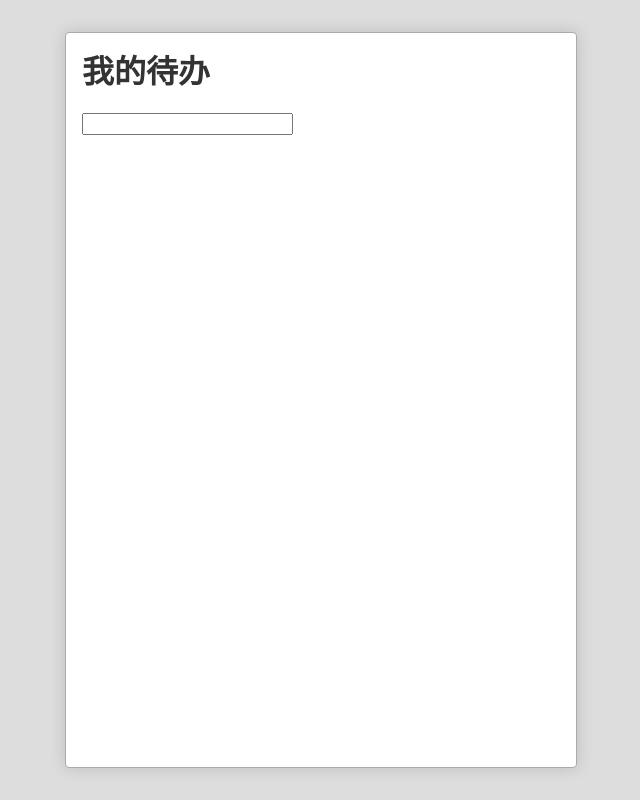
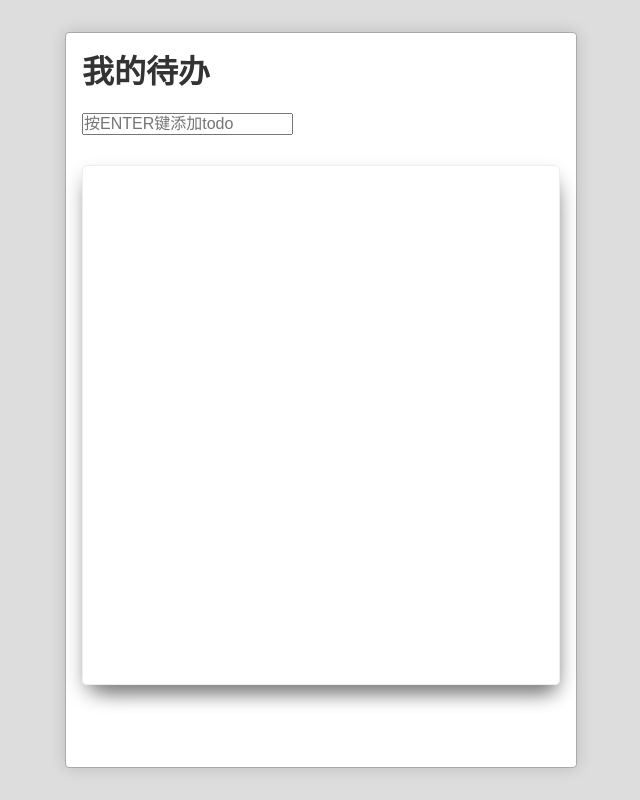
Before and after one commit to xuwanwanTT/todo-list, a React (Create React App) app: page / in a window 1280 px wide. Shown: the whole page, without its empty margins (319-959 px from the left). Built offline with nearby package versions, Linux system fonts and the light colour scheme.

Commit message:
初步完善TodoItem的css

```diff
--- a/src/App.css
+++ b/src/App.css
@@ -10,10 +10,19 @@
   box-shadow: 0 0 1em hsla(0,0%,0%,0.15);
 }
 
-App > .todoList > li:nth-child(odd) {
-  background: #eee;
+.App > .todoList {
+  border-radius: 5px;
+  border: 1px solid #eee;
+  box-shadow: 5px 17px 20px -13px grey, 0px 10px 20px -5px grey;
+  min-height: 65vh;
+  margin-top: 30px;
+  margin-bottom: 30px;
 }
 
-App > .todoList > li:nth-child(even) {
-  background: transparent;
+.App > .todoList > li:nth-child(odd) > .TodoItem {
+  border-bottom: 1px solid red;
 }
+
+.App > .todoList > li:nth-child(even) > .TodoItem {
+  border-bottom: 1px solid green;
+}
--- a/src/TodoInput.js
+++ b/src/TodoInput.js
@@ -2,7 +2,7 @@ import React, { Component } from 'react'
 
 export default class TodoInput extends Component {
   render(){
-    return <input type="text" value={this.props.content}
+    return <input type="text" value={this.props.content} placeholder="按ENTER键添加todo"
       onChange={this.changeTitle.bind(this)}
       onKeyPress={this.submit.bind(this)} />
       //这里在执行事件时，是按照submit.call()方法调用函数
```
